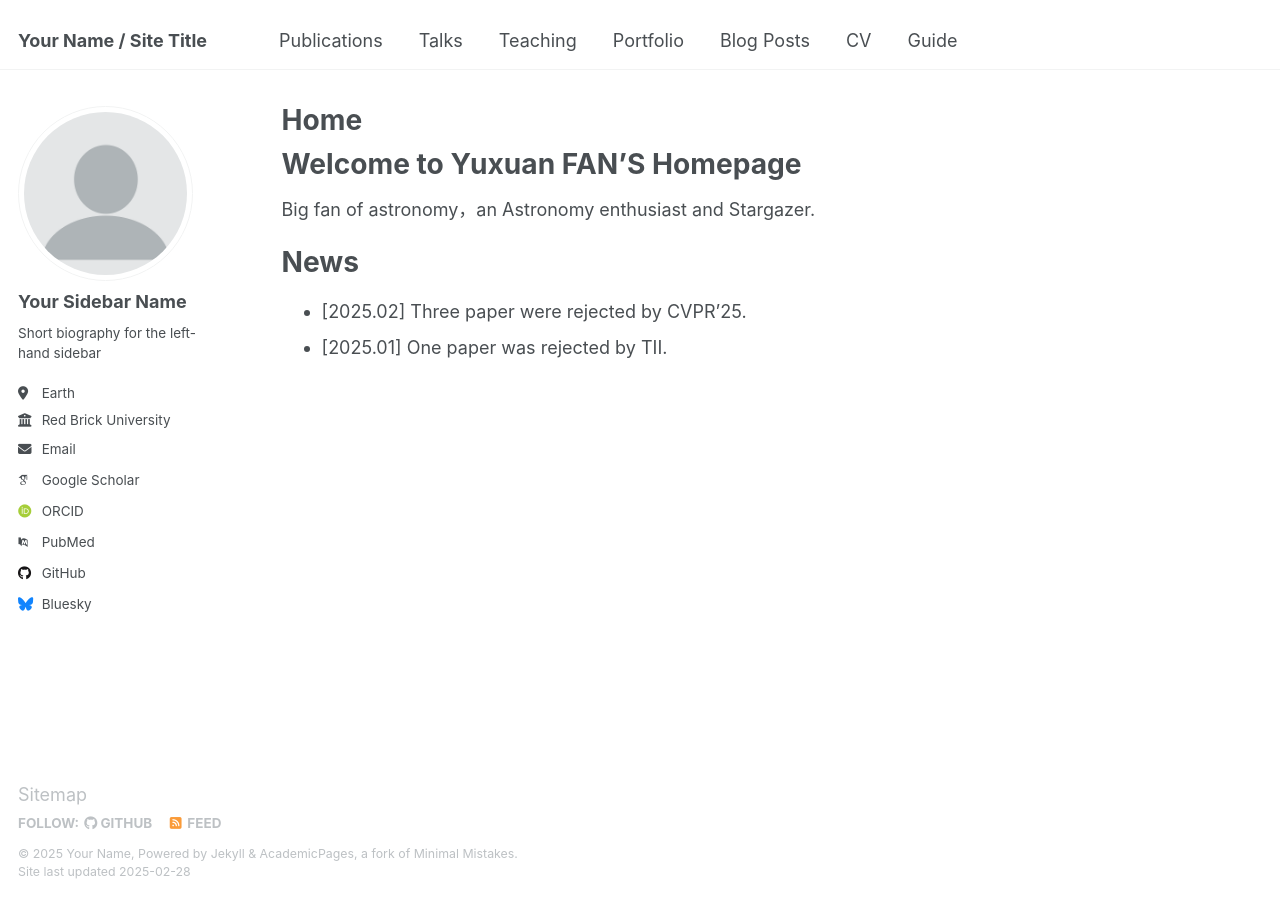
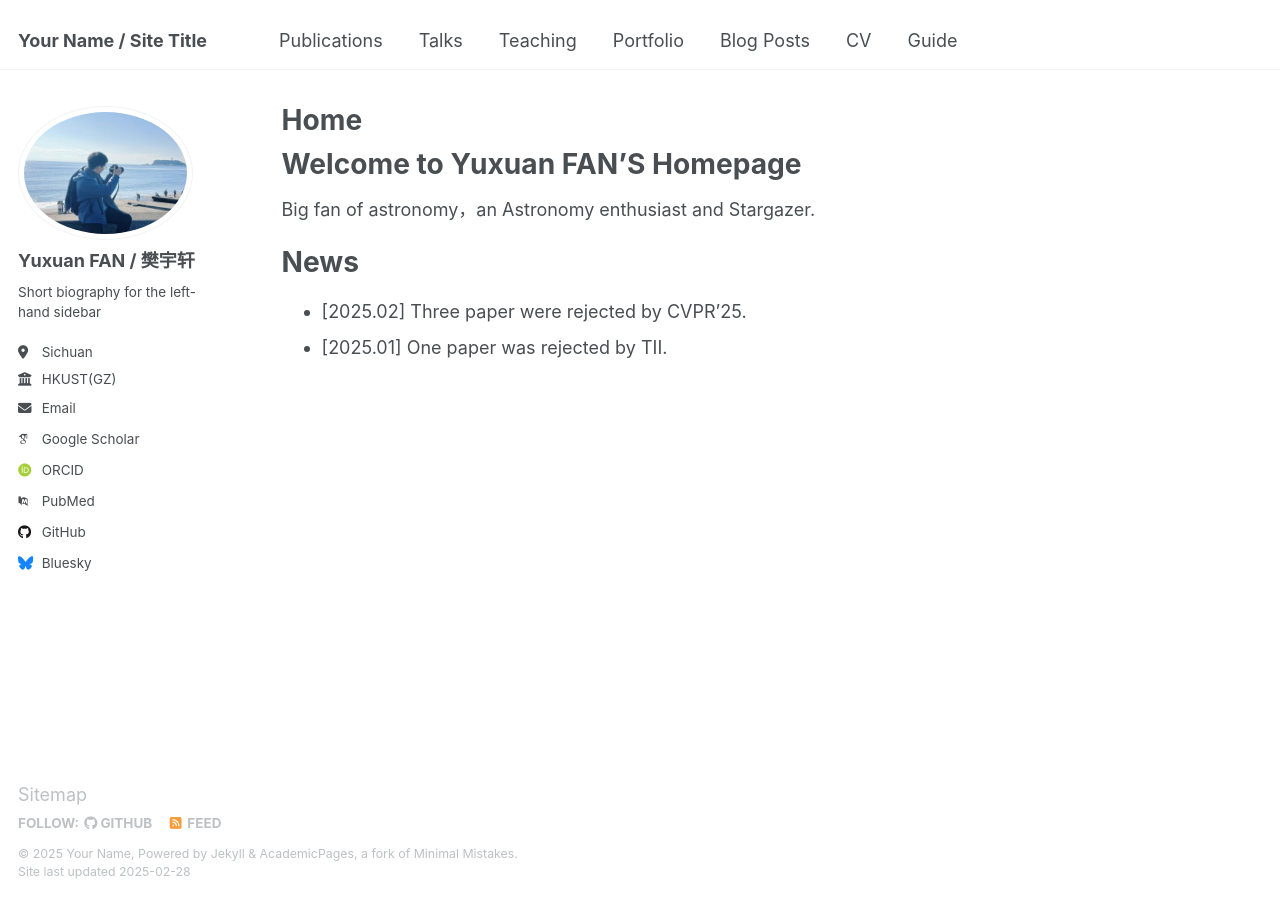
Before and after one commit to yuxuanfanOrion/yuxuanfanOrion.github.io, a Jekyll site: the page built from _pages/about.md, in a window 1280 px wide. Built offline with Jekyll 4.4.1, drawn with Linux system fonts in a browser that asks for light colours; some web fonts are replaced.

Commit message:
Update _config.yml

```diff
--- a/_config.yml
+++ b/_config.yml
@@ -22,14 +22,14 @@ repository               : "academicpages/academicpages.github.io"
 #               Additional customization can be done by editing /_includes/author-profile.html
 author:
   # Biographic information
-  avatar           : "profile.png"
-  name             : "Your Sidebar Name"
+  avatar           : "yuxuan.png"
+  name             : "Yuxuan FAN / 樊宇轩"
   pronouns         : # example: "she/her"
   bio              : "Short biography for the left-hand sidebar"
-  location         : "Earth"
-  employer         : "Red Brick University"
+  location         : "Sichuan"
+  employer         : "HKUST(GZ)"
   uri              : # URL
-  email            : "none@example.org"
+  email            : "orionisfan@outlook.com"
 
   # Academic websites
   arxiv            : # URL - Update with the correct link to your profile
```
